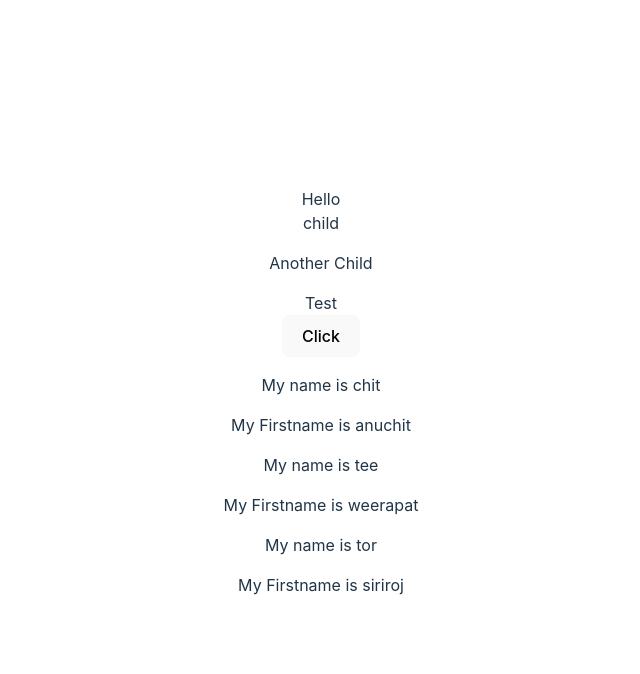
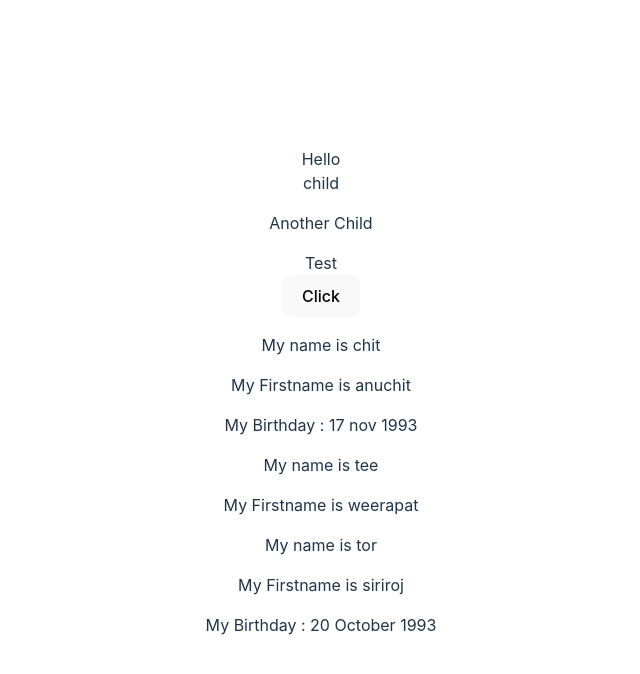
Before and after one commit to tor30008/React-tutorial, a React (Vite) app in the folder chapterone/: page / in a window 1280 px wide. Shown: the top 674 px of the page, without its empty margins (319-959 px from the left). Built offline with nearby package versions, Linux system fonts and the light colour scheme.

Commit message:
-ลอง conditional Render (ไม่มีเหี้ยไร แค่ ifelse สั่ง render) - อันนี้ใช้ dateofBirth เป็นเงื่อนไขในการเช็ค

```diff
--- a/chapterone/src/App.jsx
+++ b/chapterone/src/App.jsx
@@ -3,11 +3,12 @@ import reactLogo from './assets/react.svg'
 import viteLogo from '/vite.svg'
 import './App.css'
 
-const Selfintroduction = ({name = "tor",firstname = "siriroj"}) =>{
+const Selfintroduction = ({name = "tor",firstname = "siriroj",dateofBirth}) =>{
   return(
   <>
         <p>My name is {name}</p>
         <p>My Firstname is {firstname}</p>
+        {dateofBirth ? <p>My Birthday : {dateofBirth}</p> : null}
   </>
   )
 };
@@ -41,9 +42,9 @@ function App() {
         <button type = "button" onClick={Testcomponent}>Click</button>
       </div>
 
-      <Selfintroduction name="chit" firstname = "anuchit"></Selfintroduction>
+      <Selfintroduction name="chit" firstname = "anuchit" dateofBirth="17 nov 1993"></Selfintroduction>
       <Selfintroduction name="tee" firstname="weerapat"></Selfintroduction>
-      <Selfintroduction></Selfintroduction>
+      <Selfintroduction dateofBirth="20 October 1993"></Selfintroduction>
     </>
   )
 }
```
